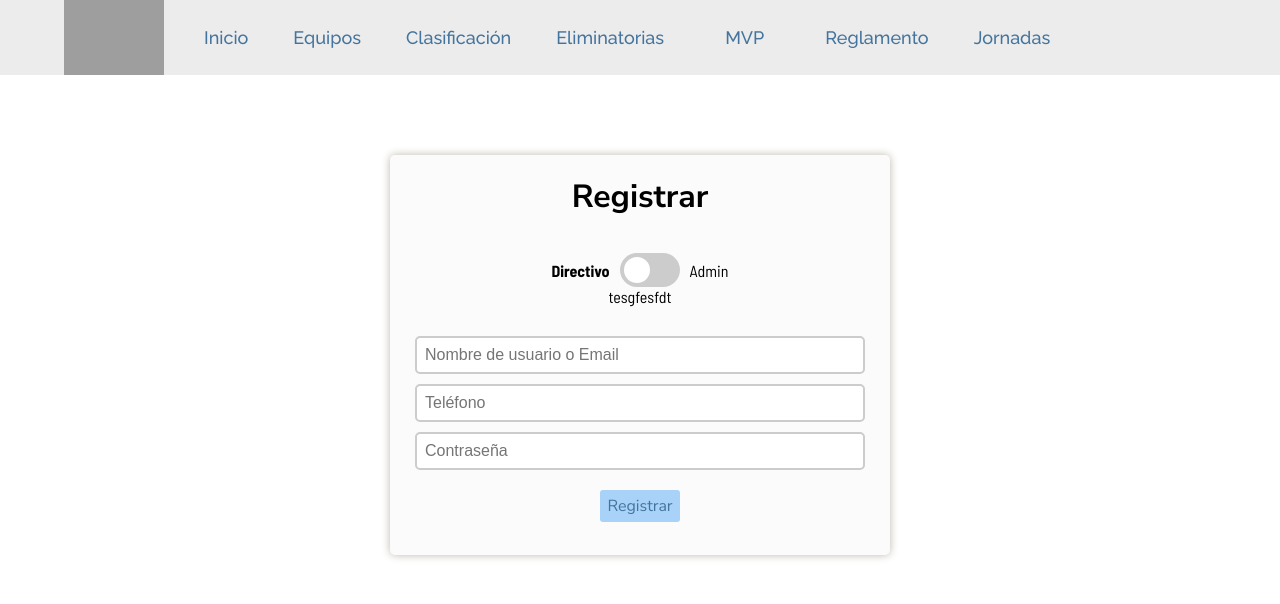
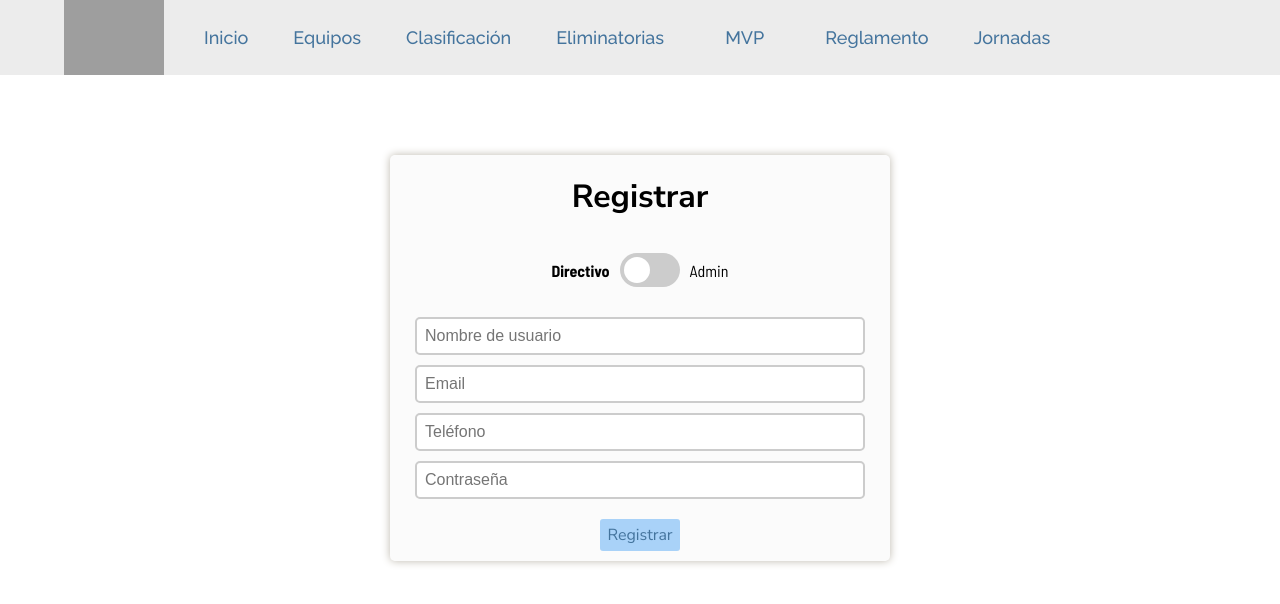
Before and after one commit to FabricioNarvaez/soccerFront, a Vue app: page /registrar in a window 1280 px wide. Shown: the top 604 px of the page. Built offline with nearby package versions, Linux system fonts and the light colour scheme; grey boxes are pictures that could not be loaded; some icons are missing.

Commit message:
[FRONT-44] Create Form component

```diff
--- /dev/null
+++ b/src/assets/css/loginRegister/form.css
@@ -0,0 +1,20 @@
+.formGroup {
+    width: 90%;
+    margin: 30px auto;
+    display: flex;
+    flex-direction: column;
+    gap: 10px;
+}
+
+.formField {
+    padding: 0.5rem;
+    font-size: 1rem;
+    border: 2px solid #ccc;
+    border-radius: 5px;
+    transition: border-color 0.3s;
+}
+
+.formField:focus {
+    outline: none;
+    border-color: var(--darkBluePalette);
+}
--- a/src/assets/css/loginRegister/loginRegister.css
+++ b/src/assets/css/loginRegister/loginRegister.css
@@ -71,24 +71,3 @@ input:checked + .slider:before {
     -ms-transform: translateX(26px);
     transform: translateX(26px);
 }
-
-.formGroup {
-    width: 90%;
-    margin: 30px auto;
-    display: flex;
-    flex-direction: column;
-    gap: 10px;
-}
-
-.formField {
-    padding: 0.5rem;
-    font-size: 1rem;
-    border: 2px solid #ccc;
-    border-radius: 5px;
-    transition: border-color 0.3s;
-}
-
-.formField:focus {
-    outline: none;
-    border-color: var(--darkBluePalette);
-}
--- a/src/components/loginRegister/Form.vue
+++ b/src/components/loginRegister/Form.vue
@@ -1,15 +1,31 @@
 <template>
     <div>
-        <!-- <p>test</p> -->
-        <p>{{ message }}</p>
+        <div class="formGroup">
+            <input v-if="hideRegister" type="input" class="formField" placeholder="Nombre de usuario o Email" name="name" id='name' required />
+            <input v-else type="input" class="formField" placeholder="Nombre de usuario" name="name" id='name' required />
+            <input v-if="!hideRegister" type="email" class="formField" placeholder="Email" name="email" id='email' required />
+            <input v-if="!hideRegister" type="number" class="formField" placeholder="Teléfono" name="phoneNumber" id='phoneNumber' required />
+            <input type="password" class="formField" placeholder="Contraseña" name="password" id='password' required />
+            <button @click="login">{{ buttonText }}</button>
+        </div>
     </div>
 </template>
 
 <script setup>
-    defineProps({
-        message: {
+    import { defineProps } from 'vue';
+
+    const props = defineProps({
+        buttonText: {
             type: String,
             required: true
+        },
+        hideRegister: {
+            type: Boolean,
+            required: true
         }
-    })
+    });
 </script>
+
+<style scoped>
+    @import "../../assets/css/loginRegister/form.css";
+</style>
--- a/src/views/LoginRegisterView.vue
+++ b/src/views/LoginRegisterView.vue
@@ -9,18 +9,7 @@
             </label>
             <span :class="{ boldText : selectedOption}">Admin</span>
         </div>
-        <Form :message="'tesgfesfdt'" />
-        <div v-if="hideRegister" class="formGroup">
-            <input type="input" class="formField" placeholder="Nombre de usuario o Email" name="name" id='name' required />
-            <input type="password" class="formField" placeholder="Contraseña" name="password" id='password' required />
-            <button @click="login">Iniciar sesión</button>
-        </div>
-        <div v-else class="formGroup">
-            <input type="input" class="formField" placeholder="Nombre de usuario o Email" name="name" id='name' required />
-            <input type="number" class="formField" placeholder="Teléfono" name="phoneNumber" id='phoneNumber' required />
-            <input type="password" class="formField" placeholder="Contraseña" name="password" id='password' required />
-            <button @click="login">Registrar</button>
-        </div>
+        <Form :buttonText="buttonText" :hideRegister="hideRegister"/>
         <p v-if="hideRegister">¿Quieres participar? <RouterLink class="colorDarkBluePalette boldText" to="/registrar">Crear cuenta</RouterLink></p>
     </div>
 </template>
@@ -35,6 +24,7 @@
     const selectedOption = ref(false);
     const route = useRoute();
     const title = ref("");
+    const buttonText = ref("");
     const hideRegister = ref(false);
 
     watch(() => {
@@ -42,6 +32,7 @@
             .replace(/\//g, "")
             .replace(/^\w/, (letra) => letra.toUpperCase());
         hideRegister.value = title.value === "Login" ? true : false;
+        buttonText.value = hideRegister.value ? "Iniciar Sesión" : "Registrar";
     });
 
     const login = async () => {
```
